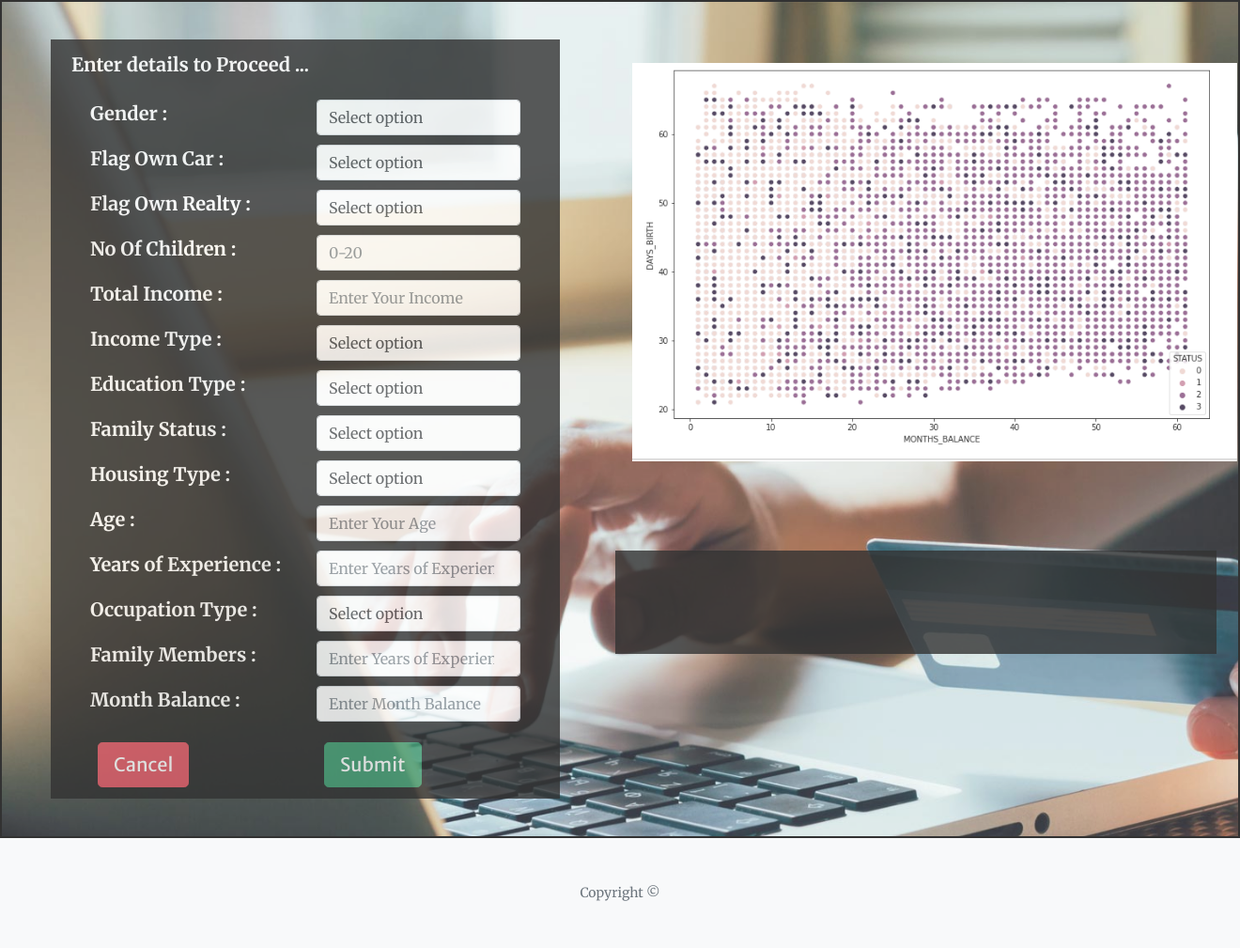
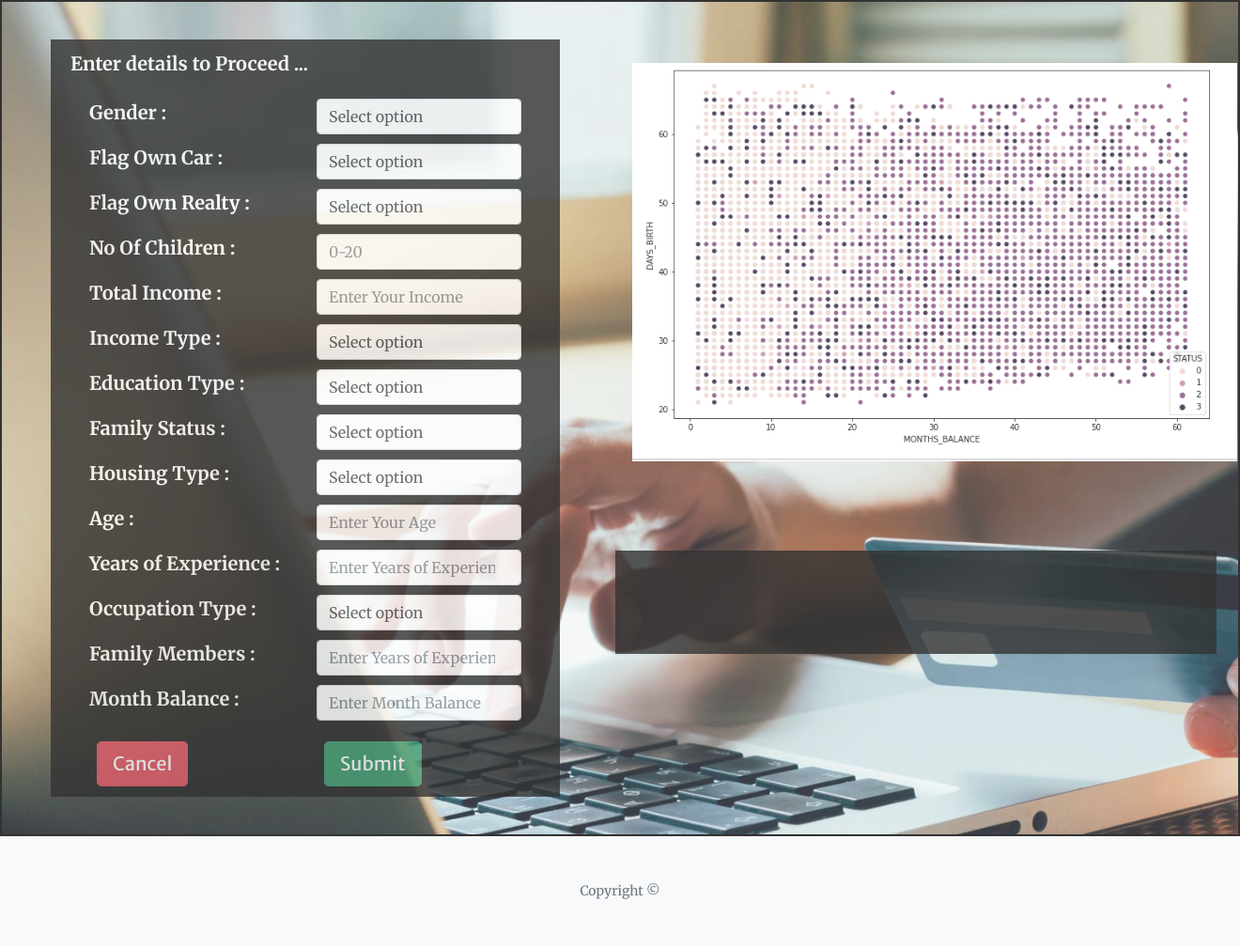
Before and after one commit to Udayantha03/FDM_project, a Flask app: page /classification in a window 1320 px wide. Shown: the part 80-1089 px from the top of the page at 94% size. After the commit the page ends 1037 px from the top, so only its background shows below. Run offline with Flask 2, Linux system fonts and the light colour scheme; parts of the project's set-up code (start-up, migrations or seed data) failed here and were passed over; some libraries are stand-ins or nearby versions.

Commit message:
classic done

```diff
--- a/templates/classification.html
+++ b/templates/classification.html
@@ -86,7 +86,7 @@
         div.transbox {
             margin: 25px;
             background-color: black;
-            border: 2px solid black;
+            border: 1px solid black;
             opacity: 0.8;
         }
         .fields{
```
